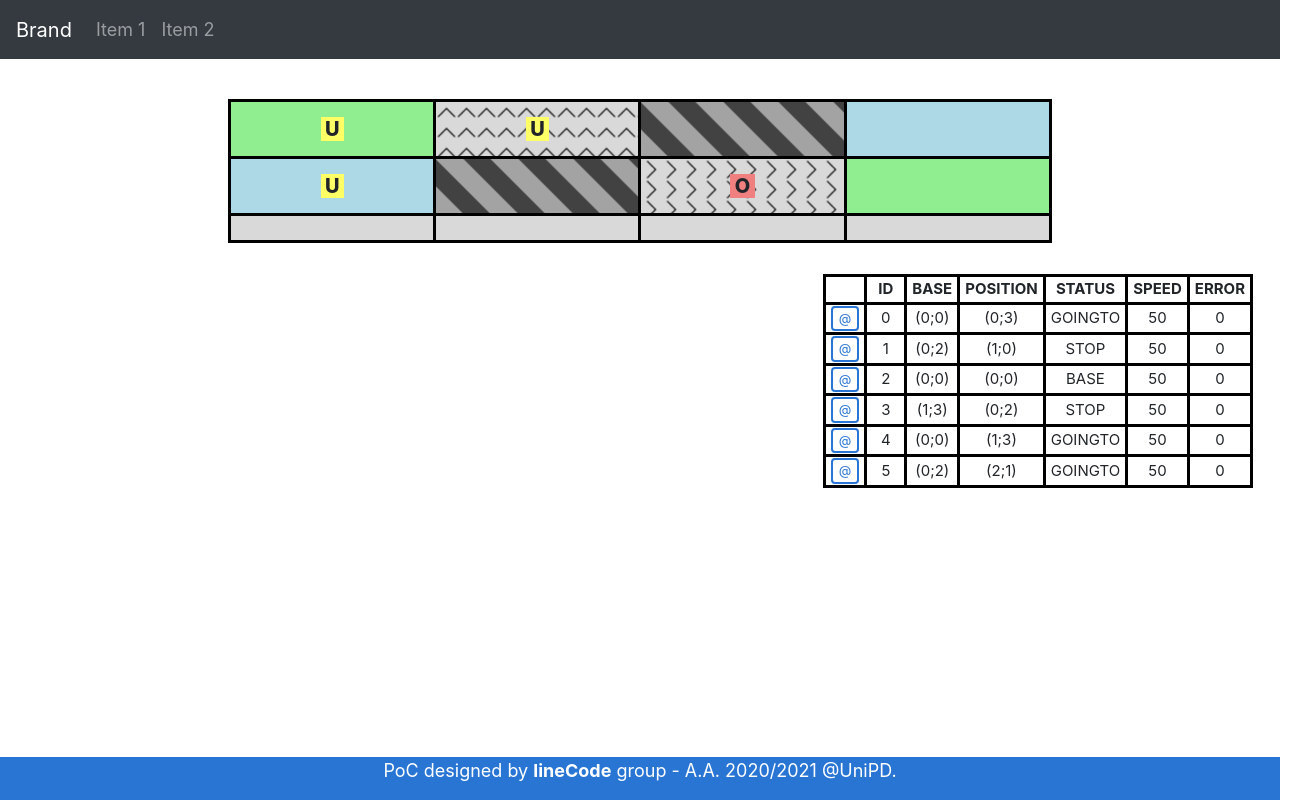
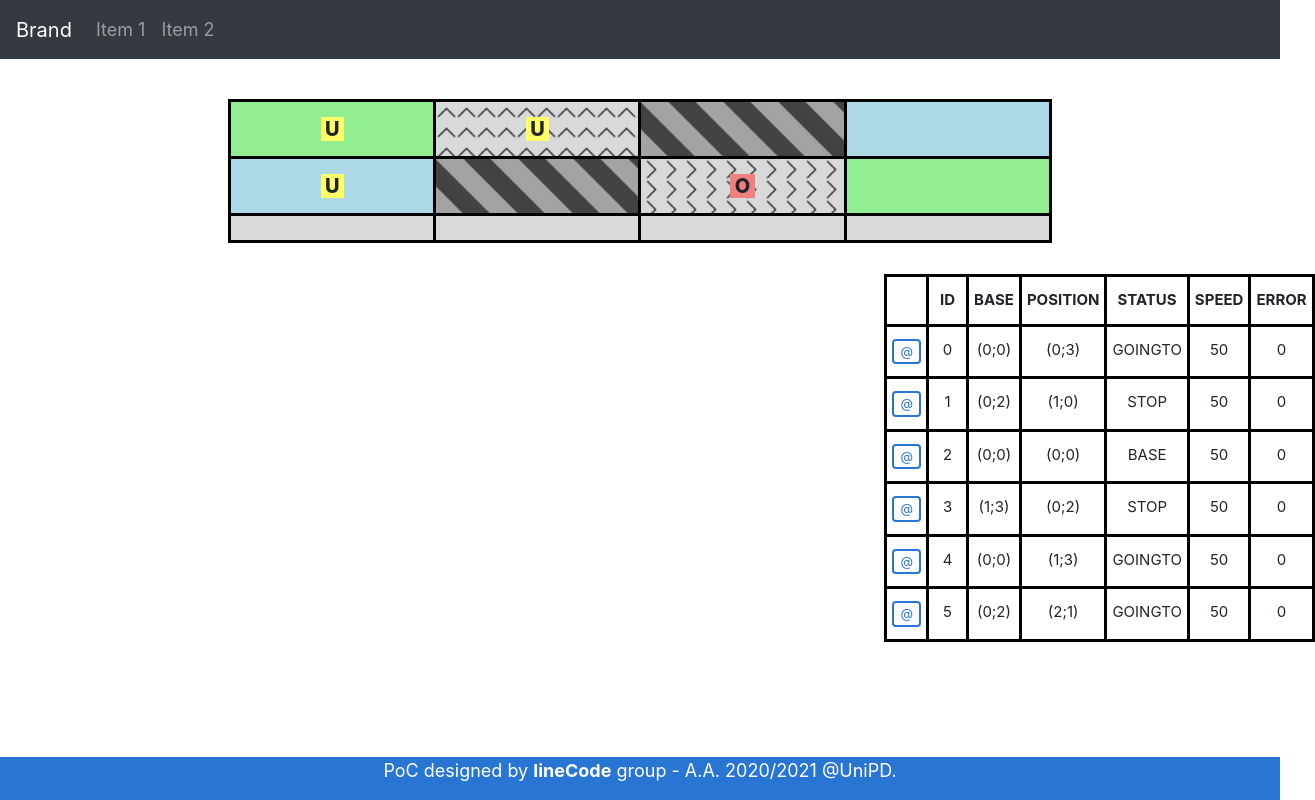
Before and after one commit to lineCode-swe/ui, an Angular app: page / in a window 1280 px wide. Shown: the whole page, 1315 px wide, since content can reach past the window. Built offline with nearby package versions, Linux system fonts and the light colour scheme; no server answers.

Commit message:
Bootstrap tabelle

```diff
--- a/src/app/unit-management/unit-details/unit-details.component.html
+++ b/src/app/unit-management/unit-details/unit-details.component.html
@@ -1,7 +1,13 @@
 <div *ngIf="unitIndex">
 
+  <div class="container-fluid" xmlns="http://www.w3.org/1999/html">
+    <div class="row " id="row-hidden">
+      <div class="col-12"></div>
+    </div>
+    <div class="row justify-content-center">
+      <div class="col-8">
         <div class="unitDetails">
-    <table>
+          <table class="table">
             <tr>
               <td>ID</td>
               <td>
@@ -46,5 +52,11 @@
             </tr>
           </table>
         </div>
+      </div>
+    </div>
 
   </div>
+
+
+
+</div>
--- a/src/app/unit-management/unit-management.component.html
+++ b/src/app/unit-management/unit-management.component.html
@@ -1,7 +1,15 @@
 <app-unit-details [unitIndex]="this.getUnitIndex()"></app-unit-details>
 
 <div class="unitManagement">
-  <table>
+
+<div class="container-fluid" xmlns="http://www.w3.org/1999/html">
+  <div class="row " id="row-hidden">
+    <div class="col-12"></div>
+  </div>
+  <div class="row justify-content-center">
+    <div class="col-8">
+
+      <table class="table">
         <tr>
           <th></th>
           <th scope="col">ID</th>
@@ -21,4 +29,9 @@
           <td>{{ unit.getError() }}</td>
         </tr>
       </table>
+
     </div>
+  </div>
+
+
+</div>
```
Lines whose indentation alone changed are shown as unchanged.
